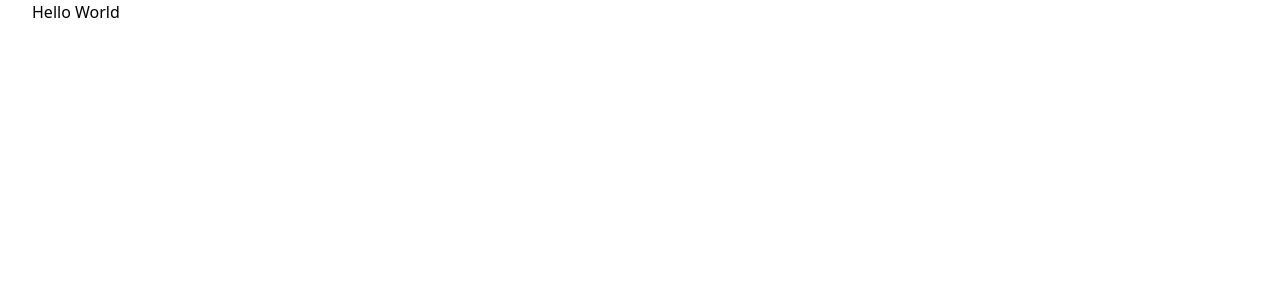
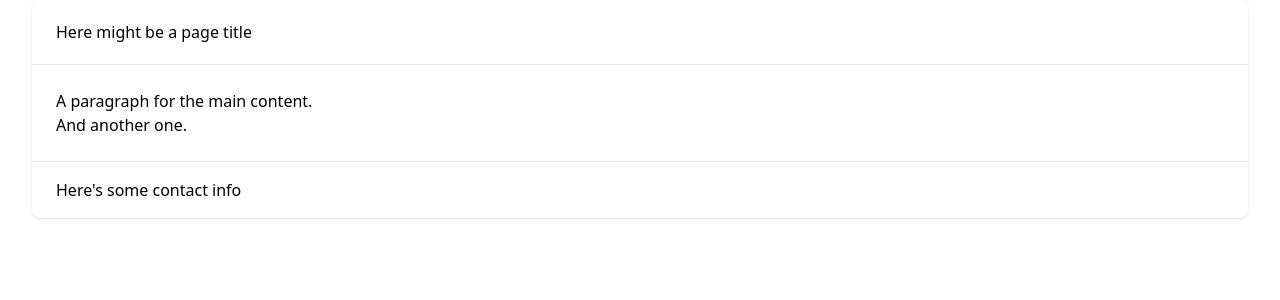
Before and after one commit to bilalthepunjabi/personal, a Vue app: page / in a window 1280 px wide. Shown: the top 300 px of the page. Built offline with nearby package versions, Linux system fonts and the light colour scheme.

Commit message:
--ui --panel

```diff
--- /dev/null
+++ b/src/ui/layout/Panel.vue
@@ -0,0 +1,35 @@
+<script lang="ts">
+import { defineComponent } from "vue";
+import type { PropType } from "vue";
+
+export default defineComponent({
+  name: "Panel",
+  props: {
+
+  },
+  data() {
+    return {};
+  },
+  methods: {},
+});
+</script>
+
+<!-- This example requires Tailwind CSS v2.0+ -->
+<template>
+  <div class="bg-white overflow-hidden shadow rounded-lg divide-y divide-gray-200">
+    <div class="px-4 py-5 sm:px-6">
+      <!-- Content goes here -->
+      <!-- We use less vertical padding on card headers on desktop than on body sections -->
+      <slot name="header"></slot>
+    </div>
+    <div class="px-4 py-5 sm:p-6">
+      <!-- Content goes here -->
+      <slot></slot>
+    </div>
+    <div class="px-4 py-4 sm:px-6">
+      <!-- Content goes here -->
+      <!-- We use less vertical padding on card footers at all sizes than on headers or body sections -->
+      <slot name="footer"></slot>
+    </div>
+  </div>
+</template>
--- a/src/views/HomeView.vue
+++ b/src/views/HomeView.vue
@@ -1,5 +1,20 @@
-<script setup lang="ts"></script>
+<script setup lang="ts">
+import Panel from "../ui/layout/Panel.vue"
+</script>
 
 <template>
-  <main>Hello World</main>
+  <main>
+    <Panel>
+      <template #header>
+        <h1>Here might be a page title</h1>
+      </template>
+
+      <p>A paragraph for the main content.</p>
+      <p>And another one.</p>
+
+      <template #footer>
+        <p>Here's some contact info</p>
+      </template>
+    </Panel>
+  </main>
 </template>
```
